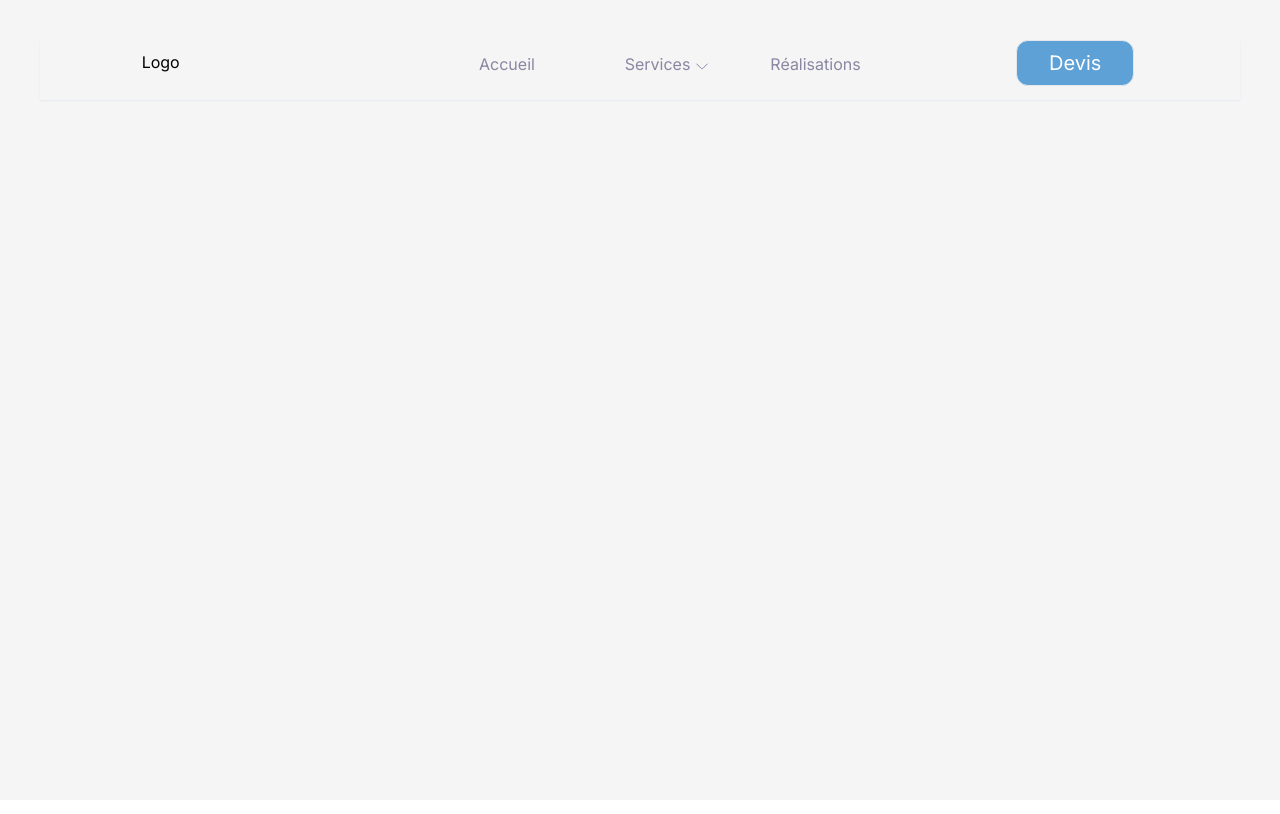
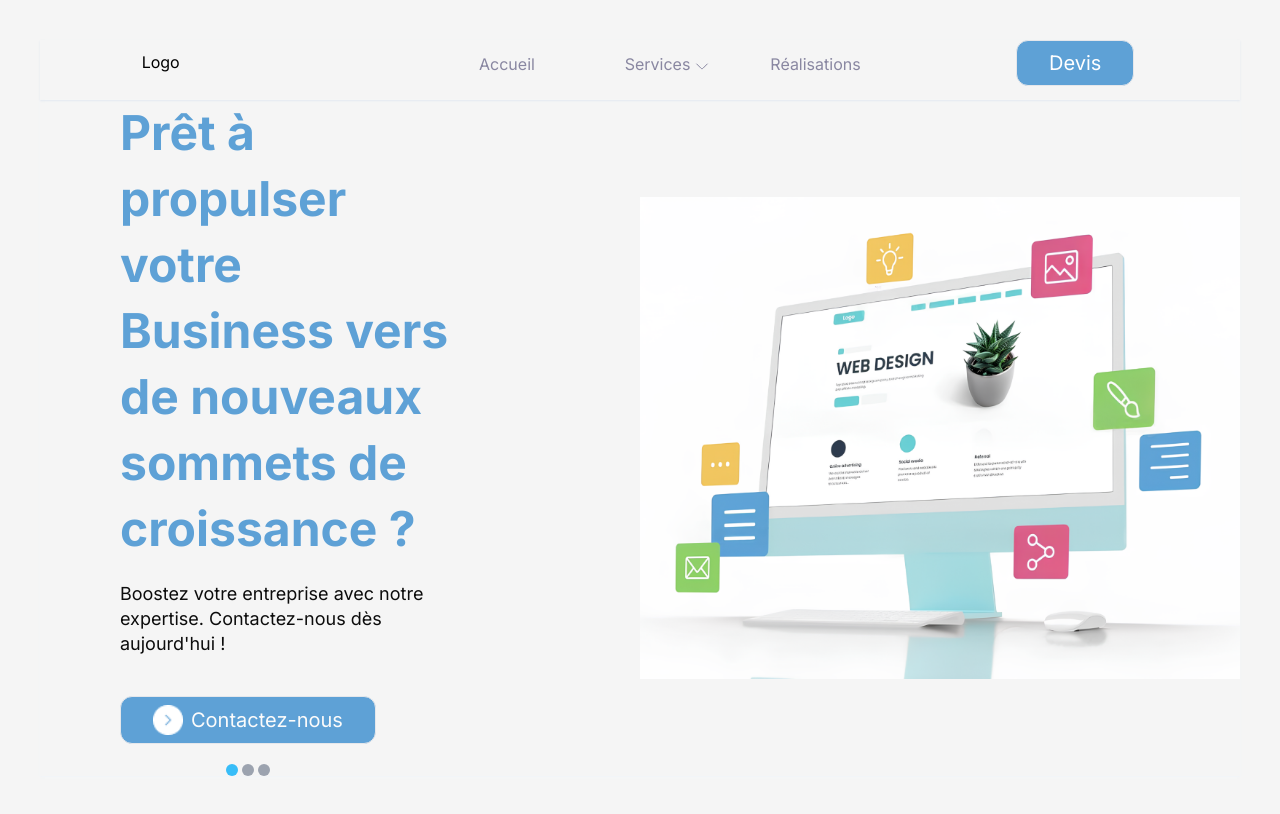
Before and after one commit to Byte-Craft-Technologies/bytecraft-official-website, a Next.js app: page / in a window 1280 px wide. Built offline with nearby package versions, Linux system fonts and the light colour scheme.

Commit message:
display card component

```diff
--- a/src/app/page.tsx
+++ b/src/app/page.tsx
@@ -1,9 +1,18 @@
 import NavBar from "../app/ui/Navbar";
+import Card from "./components/card";
 
 
 export default function Home() {
   return (
-    <main className="flex min-h-screen flex-col items-end justify-between p-10 bg-[#F5F5F5]">      <NavBar />
+    <main className="flex min-h-screen flex-col justify-between p-10 bg-[#F5F5F5]">
+      <NavBar />
+      <Card
+        title="Prêt à propulser votre Business vers de nouveaux sommets de croissance ?"
+        description="Boostez votre entreprise avec notre expertise. Contactez-nous dès aujourd'hui !"
+        image="/hero-image-1.png"
+        link="/"
+        buttonText="Contactez-nous"
+      />
       <div className="flex flex-col items-center justify-center space-y-8">
       </div>
     </main>
```
